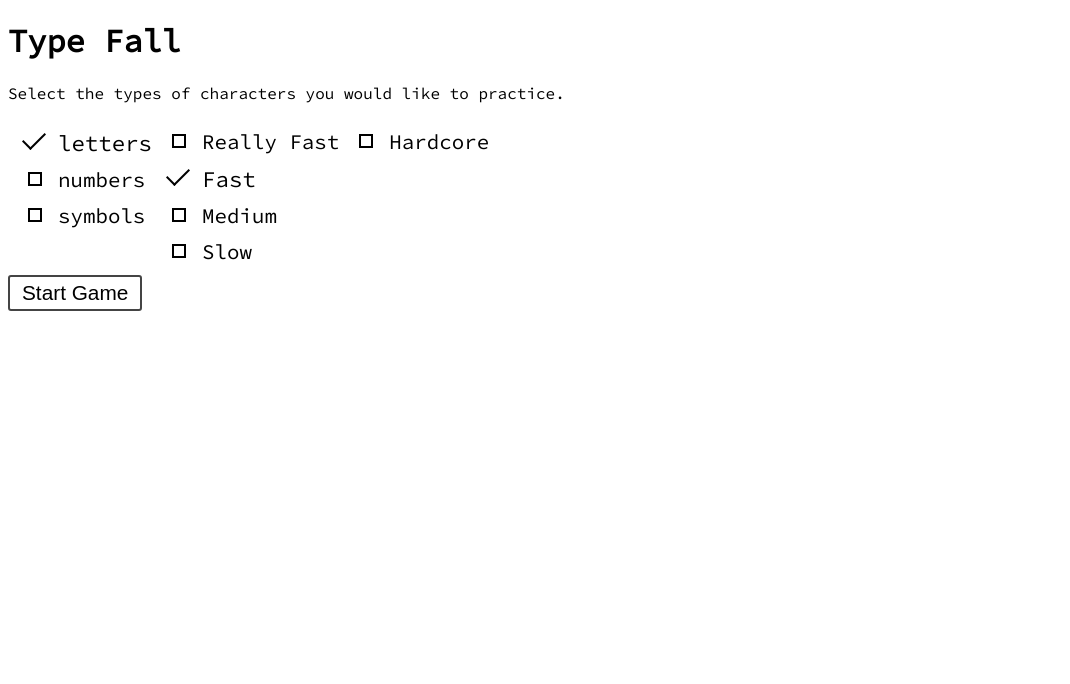
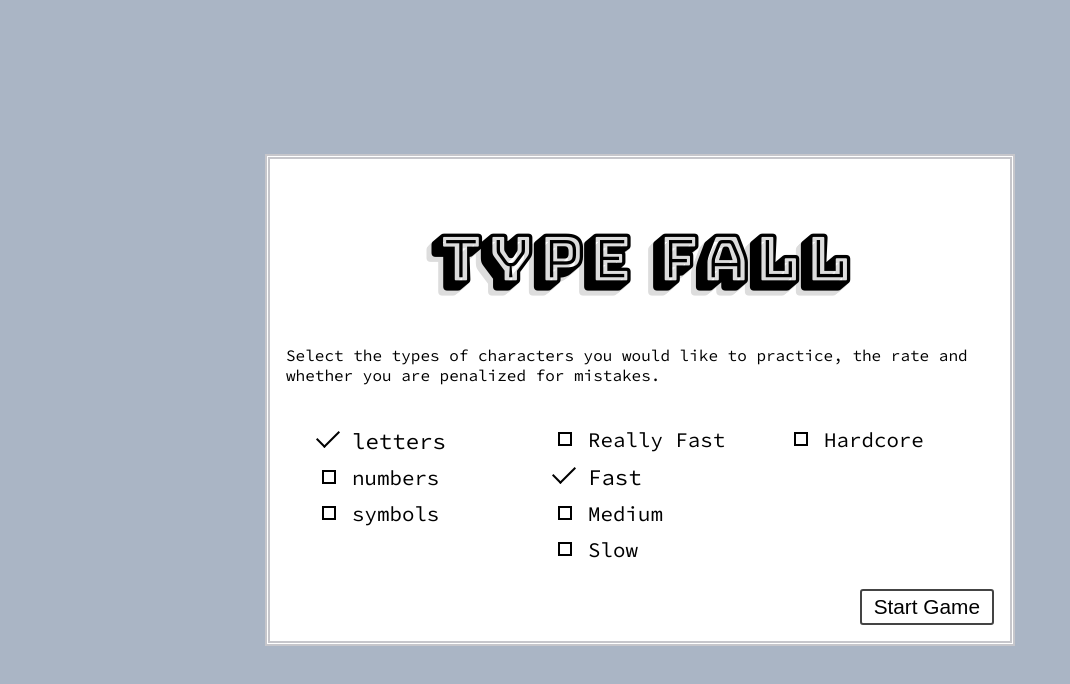
Before and after one commit to kurtpetrek/type-fall, a React (Create React App) app: page / in a window 1280 px wide. Shown: the top 684 px of the page, without its empty margins (0-1070 px from the left). Built offline with nearby package versions, Linux system fonts and the light colour scheme.

Commit message:
styles start screen

```diff
--- /dev/null
+++ b/src/components/AnimatedHeader.js
@@ -0,0 +1,142 @@
+import styled from 'styled-components';
+
+const AnimatedHeader = styled.h1`
+  animation: header-animation 5s infinite linear;
+
+  @keyframes header-animation {
+    0% {
+      text-shadow: -1px 1px #ddd,
+      -2px 2px #ddd,
+      -3px 3px #ddd,
+      -4px 4px #ddd,
+      -5px 5px #ddd,
+      -6px 6px #fff,
+      -7px 7px #fff,
+      -8px 8px #fff,
+      -9px 9px #fff,
+      -10px 10px #fff;
+    }
+    10% {
+      text-shadow: -1px 1px #fff,
+      -2px 2px #ddd,
+      -3px 3px #ddd,
+      -4px 4px #ddd,
+      -5px 5px #ddd,
+      -6px 6px #ddd,
+      -7px 7px #fff,
+      -8px 8px #fff,
+      -9px 9px #fff,
+      -10px 10px #fff;
+    }
+    20% {
+      text-shadow: -1px 1px #fff,
+      -2px 2px #fff,
+      -3px 3px #ddd,
+      -4px 4px #ddd,
+      -5px 5px #ddd,
+      -6px 6px #ddd,
+      -7px 7px #ddd,
+      -8px 8px #fff,
+      -9px 9px #fff,
+      -10px 10px #fff;
+    }
+    30% {
+      text-shadow: -1px 1px #fff,
+      -2px 2px #fff,
+      -3px 3px #fff,
+      -4px 4px #ddd,
+      -5px 5px #ddd,
+      -6px 6px #ddd,
+      -7px 7px #ddd,
+      -8px 8px #ddd,
+      -9px 9px #fff,
+      -10px 10px #fff;
+    }
+    40% {
+      text-shadow: -1px 1px #fff,
+      -2px 2px #fff,
+      -3px 3px #fff,
+      -4px 4px #fff,
+      -5px 5px #ddd,
+      -6px 6px #ddd,
+      -7px 7px #ddd,
+      -8px 8px #ddd,
+      -9px 9px #ddd,
+      -10px 10px #fff;
+    }
+    50% {
+      text-shadow: -1px 1px #fff,
+      -2px 2px #fff,
+      -3px 3px #fff,
+      -4px 4px #fff,
+      -5px 5px #fff,
+      -6px 6px #ddd,
+      -7px 7px #ddd,
+      -8px 8px #ddd,
+      -9px 9px #ddd,
+      -10px 10px #ddd;
+    }
+    60% {
+      text-shadow: -1px 1px #ddd,
+      -2px 2px #fff,
+      -3px 3px #fff,
+      -4px 4px #fff,
+      -5px 5px #fff,
+      -6px 6px #fff,
+      -7px 7px #ddd,
+      -8px 8px #ddd,
+      -9px 9px #ddd,
+      -10px 10px #ddd;
+    }
+    70% {
+      text-shadow: -1px 1px #ddd,
+      -2px 2px #ddd,
+      -3px 3px #fff,
+      -4px 4px #fff,
+      -5px 5px #fff,
+      -6px 6px #fff,
+      -7px 7px #fff,
+      -8px 8px #ddd,
+      -9px 9px #ddd,
+      -10px 10px #ddd;
+    }
+    80% {
+      text-shadow: -1px 1px #ddd,
+      -2px 2px #ddd,
+      -3px 3px #ddd,
+      -4px 4px #fff,
+      -5px 5px #fff,
+      -6px 6px #fff,
+      -7px 7px #fff,
+      -8px 8px #fff,
+      -9px 9px #ddd,
+      -10px 10px #ddd;
+    }
+    90% {
+      text-shadow: -1px 1px #ddd,
+      -2px 2px #ddd,
+      -3px 3px #ddd,
+      -4px 4px #ddd,
+      -5px 5px #fff,
+      -6px 6px #fff,
+      -7px 7px #fff,
+      -8px 8px #fff,
+      -9px 9px #fff,
+      -10px 10px #ddd;
+    }
+    100% {
+      text-shadow: -1px 1px #ddd,
+      -2px 2px #ddd,
+      -3px 3px #ddd,
+      -4px 4px #ddd,
+      -5px 5px #ddd,
+      -6px 6px #fff,
+      -7px 7px #fff,
+      -8px 8px #fff,
+      -9px 9px #fff,
+      -10px 10px #fff;
+    }
+  }
+`;
+
+export default AnimatedHeader;
--- a/src/components/StartView.js
+++ b/src/components/StartView.js
@@ -1,7 +1,67 @@
 import React, { Component } from "react";
+import styled from "styled-components";
 
 import StyledCheckbox from "./StyledCheckbox";
 import Button from "./Button";
+import AnimatedHeader from './AnimatedHeader';
+
+const ViewContainer = styled.div`
+  width: 100%;
+  min-height: 100vh;
+  display: flex;
+  overflow: hidden;
+  align-items: center;
+  justify-content: center;
+  background: #AAB5C5;
+`;
+
+const InnerContainer = styled.div`
+  max-width: 750px;
+  border: 5px double #C6C6CB;
+  padding: 1rem;
+  position: relative;
+  background: white;
+  margin: 1rem;
+
+  &::after{
+    content: '';
+    position: absolute;
+    height: 40%;
+    background: #888;
+    width: 100%;
+    bottom: 0;
+    left: 1.3rem;
+    z-index: -1;
+    transform: skewX(-20deg);
+  }
+
+  h1 {
+    font-family: 'Bungee Shade', cursive;
+    text-align: center;
+    font-size: 4rem;
+  }
+`;
+
+const OptionsContainer = styled.div`
+  display: flex;
+  justify-content: space-between;
+  @media(max-width: 750px) {
+    & {
+      display: block;
+    }
+  }
+`;
+
+const OptionsList = styled.div`
+  width: 30%;
+  margin: 1rem;
+  @media(max-width: 750px) {
+    & {
+      border-top: 2px solid #888;
+      width: 100%;
+    }
+  }
+`;
 
 export default class StartView extends Component {
   constructor(props) {
@@ -107,17 +167,18 @@ export default class StartView extends Component {
     const disabled = this.state.selectedTextOptions.length >= 1 ? false : true;
 
     return (
-      <div>
-        <h1>Type Fall</h1>
-        <p>Select the types of characters you would like to practice.</p>
-        <div style={{display: 'flex'}}>
-          <div>
+      <ViewContainer>
+        <InnerContainer>
+          <AnimatedHeader>Type Fall</AnimatedHeader>
+          <p>Select the types of characters you would like to practice, the rate and whether you are penalized for mistakes.</p>
+          <OptionsContainer>
+            <OptionsList>
                 {textOptions}
-          </div>
-          <div>
+            </OptionsList>
+            <OptionsList>
                 {speedOptions}
-          </div>
-          <div>
+            </OptionsList>
+            <OptionsList>
               <StyledCheckbox
                 value={'hardcore'}
                 checked={this.state.hardcore}
@@ -127,9 +188,9 @@ export default class StartView extends Component {
               >
                 Hardcore
               </StyledCheckbox>
-          </div>
-        </div>
-
+            </OptionsList>
+          </OptionsContainer>
+          <div style={{textAlign: 'right'}}>
             <Button
               handleClick={this.onStartGame}
               disabled={disabled}
@@ -137,6 +198,8 @@ export default class StartView extends Component {
                 Start Game
             </Button>
           </div>
+        </InnerContainer>
+      </ViewContainer>
     );
   }
 }
--- a/src/index.css
+++ b/src/index.css
@@ -1,6 +1,10 @@
-@import url('https://fonts.googleapis.com/css?family=Source+Code+Pro');
+@import url('https://fonts.googleapis.com/css?family=Source+Code+Pro|Bungee+Shade');
 
-html {
+* {
+  box-sizing: border-box;;
+}
+
+html, body {
   margin: 0;
   padding: 0;
   font-family: 'Source Code Pro', monospace;
```
Lines whose indentation alone changed are shown as unchanged.
